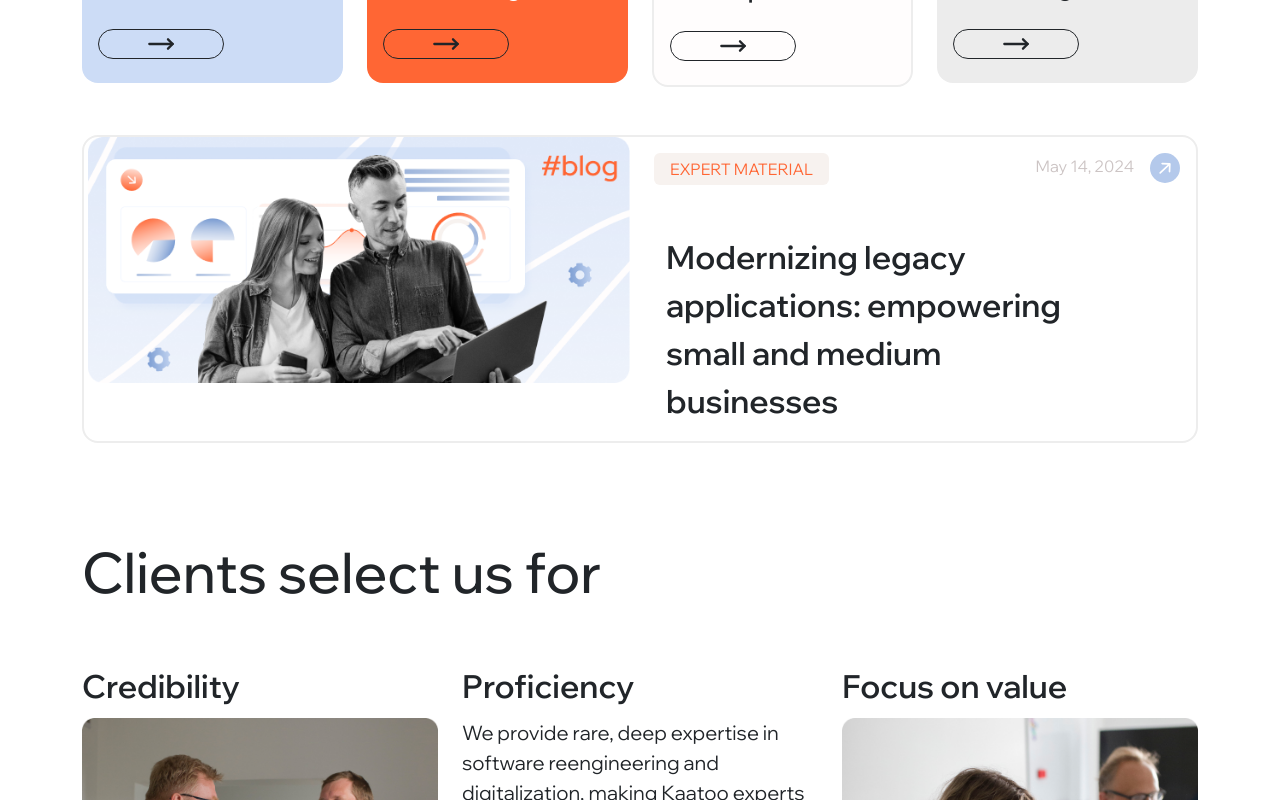
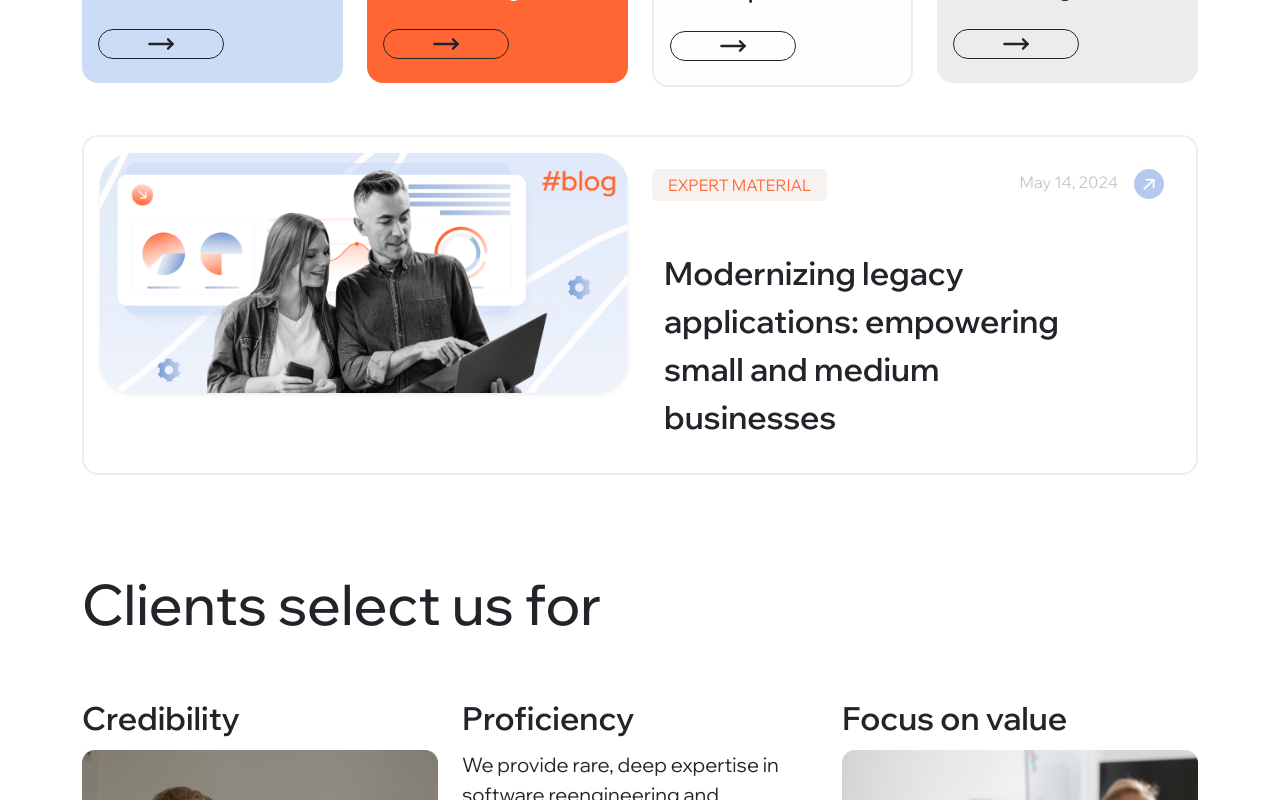
Before and after one commit to SidakVats/Kaatoo, a React (Vite) app: page / in a window 1280 px wide. Shown: the part 1540-2340 px from the top of the page. Built offline with nearby package versions, Linux system fonts and the light colour scheme; a web font is replaced by a local one.

Commit message:
"updated blog and contact banner"

```diff
--- a/src/components/Blogs/Blog1.jsx
+++ b/src/components/Blogs/Blog1.jsx
@@ -8,7 +8,7 @@ const Blog1 = () => {
     <>
       <div className="container mb-5">
         <div
-          className="rounded-4 ps-1"
+          className="rounded-4 p-3"
           style={{ border: "2px solid #ededed" }}
           onMouseEnter={(e) => {
             e.currentTarget.style.border = "2px solid #ccdcf6";
@@ -19,7 +19,7 @@ const Blog1 = () => {
         >
           <div className="row">
             <div className="col-sm-6 ">
-              <img src={image} alt="image1" className="img-fluid" />
+              <img src={image} alt="image1" className="img-fluid shadow-sm rounded-5" />
             </div>
             <div className="col-sm-6">
               <div className="d-flex justify-content-between">
--- a/src/components/Contact Banner/Contact.jsx
+++ b/src/components/Contact Banner/Contact.jsx
@@ -18,9 +18,14 @@ const Contact = () => {
                 <p className="fs-2 text-white fw-medium">
                   Talk to us–your engineering potential is higher than you think
                 </p>
-                <button className="btn rounded-4 px-4 mt-4" style={{color:"#84adf3", backgroundColor:"#fffdfd"}}>
-                  Get in touch
-                </button>
+                <a href="/contact">
+                  <button
+                    className="btn rounded-4 px-4 mt-4"
+                    style={{ color: "#84adf3", backgroundColor: "#fffdfd" }}
+                  >
+                    Get in touch
+                  </button>
+                </a>
               </div>
             </div>
           </div>
```
